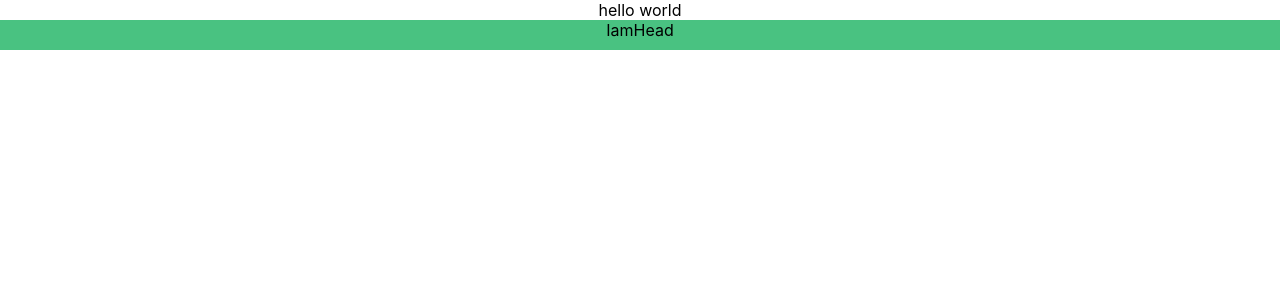
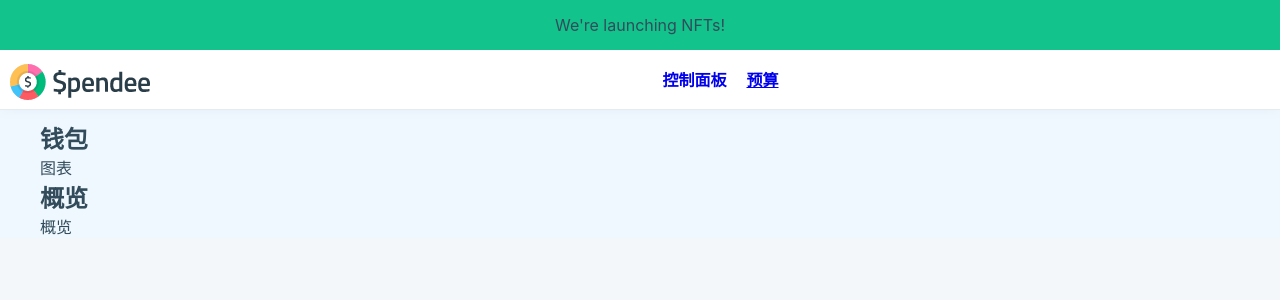
Before and after one commit to AH-HS/practiceDemo, a React (Vite) app in the folder practiceDemo/: page / in a window 1280 px wide. Shown: the top 300 px of the page. Built offline with nearby package versions, Linux system fonts and the light colour scheme.

Commit message:
add somefile

```diff
--- a/practiceDemo/src/App.css
+++ b/practiceDemo/src/App.css
@@ -1,8 +1,16 @@
-*{
+* {
   box-sizing: border-box;
   margin: 0;
   padding: 0;
 }
+body{
+  width: 100%;
+  height: 100%;
+  padding: 0;
+  background: #f4f7fa;
+  color: #324c5b;
+}
 .App {
-  text-align: center;
+  /* text-align: center; */
+  background-color: aliceblue;
 }
--- a/practiceDemo/src/App.tsx
+++ b/practiceDemo/src/App.tsx
@@ -2,14 +2,19 @@ import { useState } from 'react'
 // import logo from './logo.svg'
 import './App.css'
 import Head from './component/Head'
+import Manu from './component/Manu';
+import Content from './component/Content';
 
 function App() {
   const [count, setCount] = useState(0);
 
   return (
     <div className="App">
-      hello world
-      <Head />
+      <Head>
+        We're launching NFTs!
+      </Head>
+      <Manu />
+      <Content />
     </div>
   )
 }
--- /dev/null
+++ b/practiceDemo/src/component/Content/index.css
@@ -0,0 +1,5 @@
+.content{
+    max-width: 1200px;
+    /* background: #000; */
+    margin: 0 auto ;
+}
--- /dev/null
+++ b/practiceDemo/src/component/Content/index.tsx
@@ -0,0 +1,21 @@
+import { ReactElement  } from "react";
+import './index.css'
+import Display from "../Display";
+
+const Content= ():ReactElement => {
+    return (
+        <div className="content">
+            <Display title="钱包">
+                <div>
+                    图表
+                </div>
+            </Display>
+            <Display title="概览">
+                <div>
+                    概览
+                </div>
+            </Display>
+        </div>
+    );
+}
+export default Content;
--- /dev/null
+++ b/practiceDemo/src/component/Display/index.tsx
@@ -0,0 +1,19 @@
+import { ReactElement } from "react";
+
+interface DisplayProps {
+    title:string
+    children:ReactElement
+}
+
+const Display = ({title,children}:DisplayProps):ReactElement => {
+    return (
+        <section>
+            <h2 className="Content_title">
+                {title}
+            </h2>
+            {children}
+        </section>
+    );
+}
+
+export default Display;
--- a/practiceDemo/src/component/Head/index.css
+++ b/practiceDemo/src/component/Head/index.css
@@ -1,9 +1,12 @@
-@tailwind base;
+/* @tailwind base;
 @tailwind components;
-@tailwind utilities;
+@tailwind utilities; */
 
-.head{
+.Head_head{
     width: 100%;
-    height: 30px;
-    background: rgb(73, 194, 129);
+    min-height: 50px;
+    background: #12c48b;
+    display: flex;
+    justify-content: center;
+    align-items: center;
 }
--- a/practiceDemo/src/component/Head/index.tsx
+++ b/practiceDemo/src/component/Head/index.tsx
@@ -1,9 +1,20 @@
+import { ReactElement } from 'react';
+import { useState } from 'react';
 import './index.css'
 
-function Head(){
+type HeadProps = {
+    children?:Element|string;
+}
+
+
+function Head({children}:HeadProps):ReactElement{
+
+    const [val, setVal] = useState<Number|null>(0)
+
     return (
-        <div className='head'>
-            IamHead
+        <div className='Head_head'>
+            {/* {'你好'} */}
+            {typeof children==="string"?children:''}
         </div>
     )
 }
--- /dev/null
+++ b/practiceDemo/src/component/Manu/Switch/index.css
@@ -0,0 +1,18 @@
+.manu_switch{
+    display: flex;
+    justify-content: center;
+    list-style: none;
+    width: 88%;
+}
+.manu_switch_link{
+    text-decoration: none;
+    text-decoration-line: none;
+}
+.manu_switch_linkselection .selected{
+    color: #12c48b;
+}
+.manu_switch_item{
+    padding: 0 10px;
+    font-weight: 600;
+    line-height: 60px;
+}
--- /dev/null
+++ b/practiceDemo/src/component/Manu/Switch/index.tsx
@@ -0,0 +1,34 @@
+import { ReactElement } from "react";
+import './index.css'
+
+interface SwitchProps {
+    switchItem?:Array<string>
+}
+
+const Switch= ({switchItem}:SwitchProps):ReactElement => {
+    return (
+        <ul className="manu_switch">
+            {/* {switchItem.map(item=>{
+                <li>
+                    {item}
+                </li>
+            })} */}
+            <li>
+                <a href="#" className="manu_switch_link">
+                    <span className="manu_switch_item">
+                        控制面板
+                    </span>
+                </a>
+            </li>
+            <li>
+                <a href="#">
+                    <span className="manu_switch_item">
+                        预算
+                    </span>
+                </a>
+            </li>
+        </ul>
+    );
+}
+
+export default Switch;
--- /dev/null
+++ b/practiceDemo/src/component/Manu/index.css
@@ -0,0 +1,11 @@
+.manu_container{
+    width: 100%;
+    height: 60px;
+    display: flex;
+    /* justify-content: center; */
+    align-items: center;
+    background-color: white;
+    border-bottom: 1px solid #e5ebee;
+    box-shadow: 0 4px 8px 0 rgb(48 82 120 / 3%);
+    margin-bottom: 10px;
+}
--- /dev/null
+++ b/practiceDemo/src/component/Manu/index.tsx
@@ -0,0 +1,20 @@
+import { ReactElement } from "react";
+import "./index.css"
+import logo from './img/logo.png'
+import Switch from './Switch'
+
+interface ManuProps {
+    children?:ReactElement
+}
+
+const Manu = ({children}:ManuProps):ReactElement => {
+    return (
+        <header className="manu_container">
+            <img src={logo} alt="logo" />
+            {children}
+            <Switch />
+        </header>
+    );
+}
+
+export default Manu;
```
Also changed, not shown: practiceDemo/src/component/Display/index.css (added), practiceDemo/src/component/Manu/img/logo.png (added).
